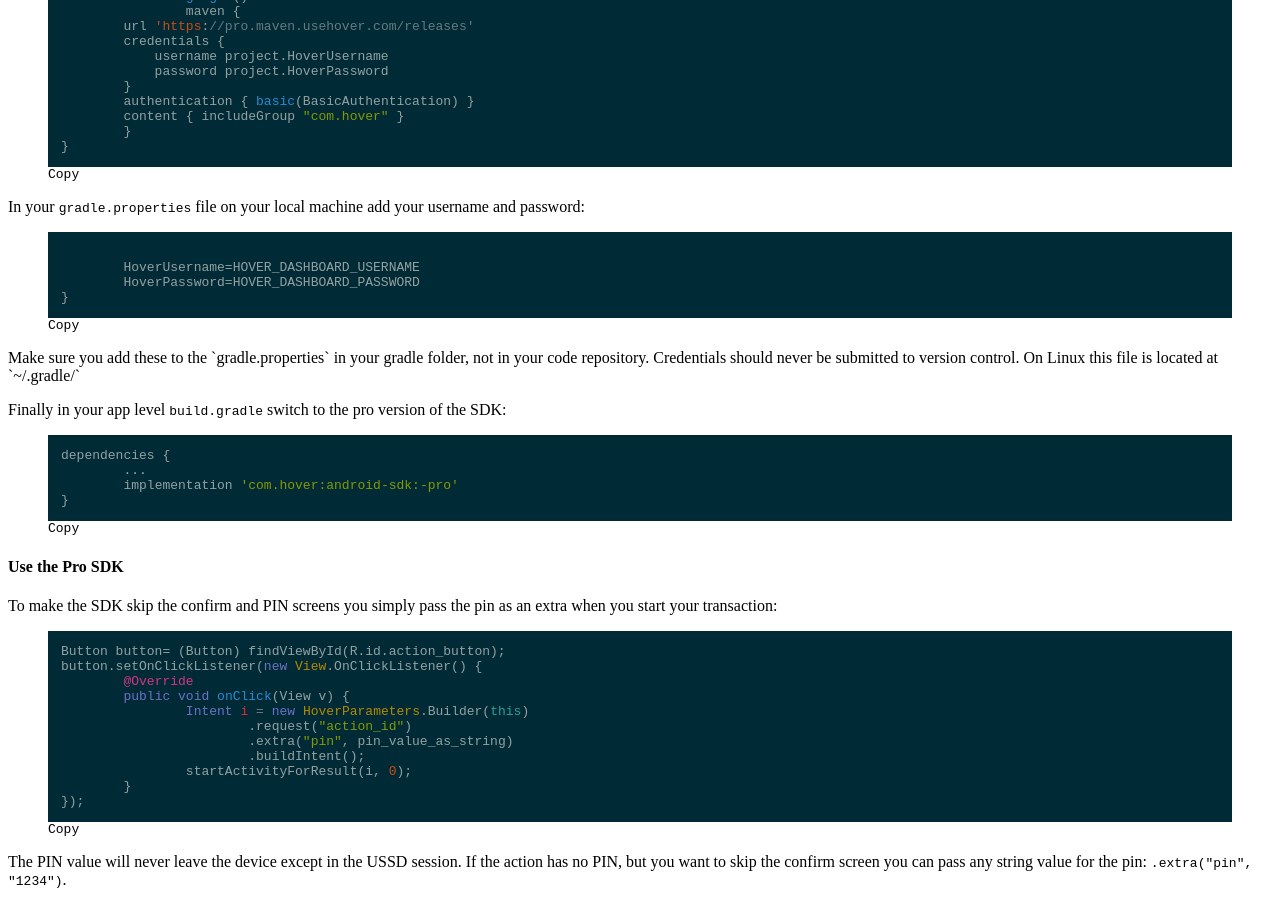
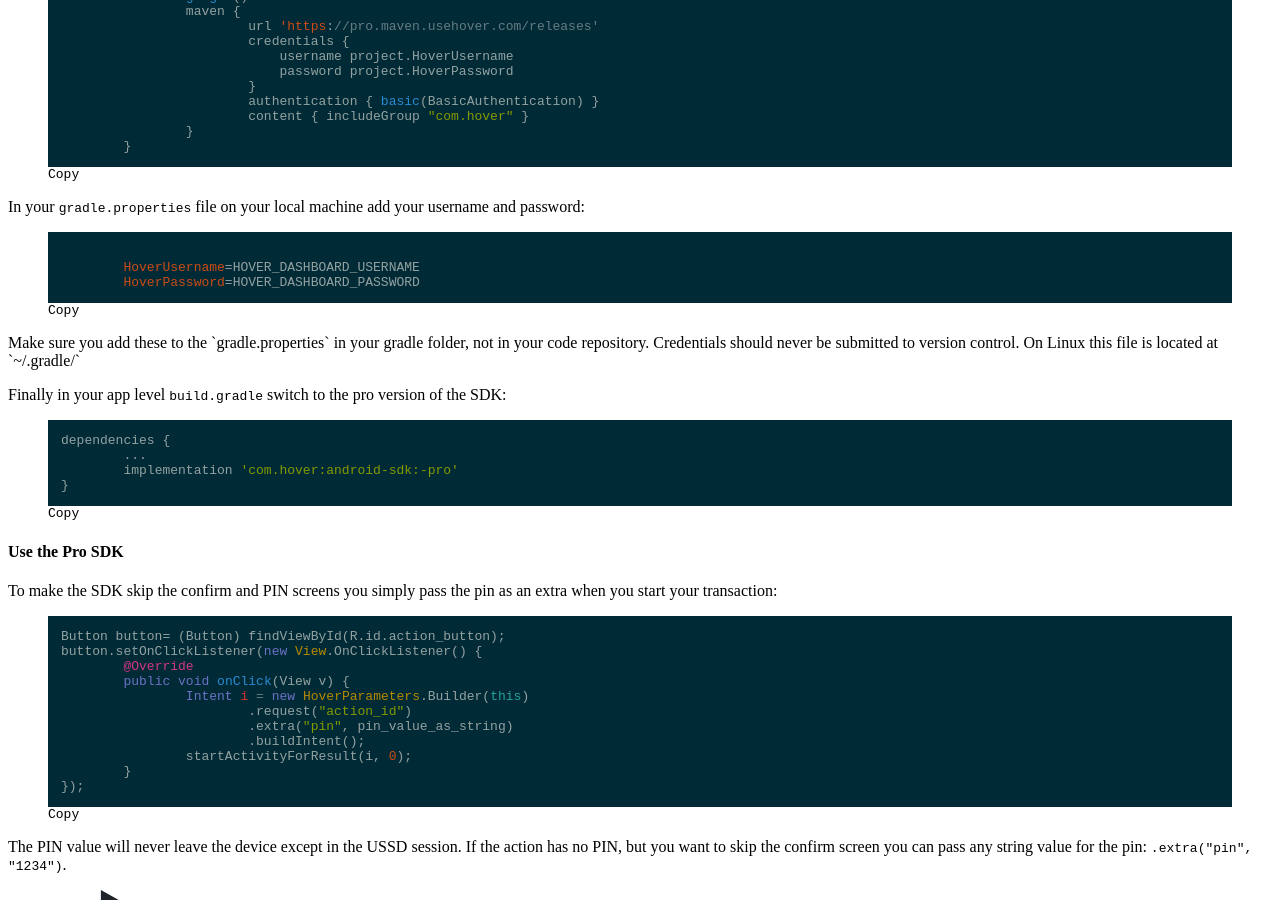
Before and after one commit to UseHover/hover-docs, a Jekyll site: the page built from pro.md, in a window 1280 px wide and 900 px high, scrolled down 1096 px. Built offline with Jekyll 4.4.1, drawn with Linux system fonts in a browser that asks for light colours; nearby versions of some CDN libraries; a style sheet for code colours, icons or effects is not loaded.

Commit message:
tab fixes

```diff
--- a/pro.md
+++ b/pro.md
@@ -21,15 +21,15 @@ In your root level `build.gradle` replace your current usehover url with the pro
 		...
 		google()
 		maven {
-        url 'https://pro.maven.usehover.com/releases'
-        credentials {
-            username project.HoverUsername
-            password project.HoverPassword
-        }
-        authentication { basic(BasicAuthentication) }
-        content { includeGroup "com.hover" }
-	}
-}</code></pre>
+			url 'https://pro.maven.usehover.com/releases'
+			credentials {
+			    username project.HoverUsername
+			    password project.HoverPassword
+			}
+			authentication { basic(BasicAuthentication) }
+			content { includeGroup "com.hover" }
+		}
+	}</code></pre>
 </figure>
 
 In your `gradle.properties` file on your local machine add your username and password:
@@ -37,8 +37,7 @@ In your `gradle.properties` file on your local machine add your username and pas
 <figure>
 	<pre><code class="gradle" data-lang="gradle">
 	HoverUsername=HOVER_DASHBOARD_USERNAME
-	HoverPassword=HOVER_DASHBOARD_PASSWORD
-}</code></pre>
+	HoverPassword=HOVER_DASHBOARD_PASSWORD</code></pre>
 </figure>
 
 <div class="call-out call-out-info">
```
